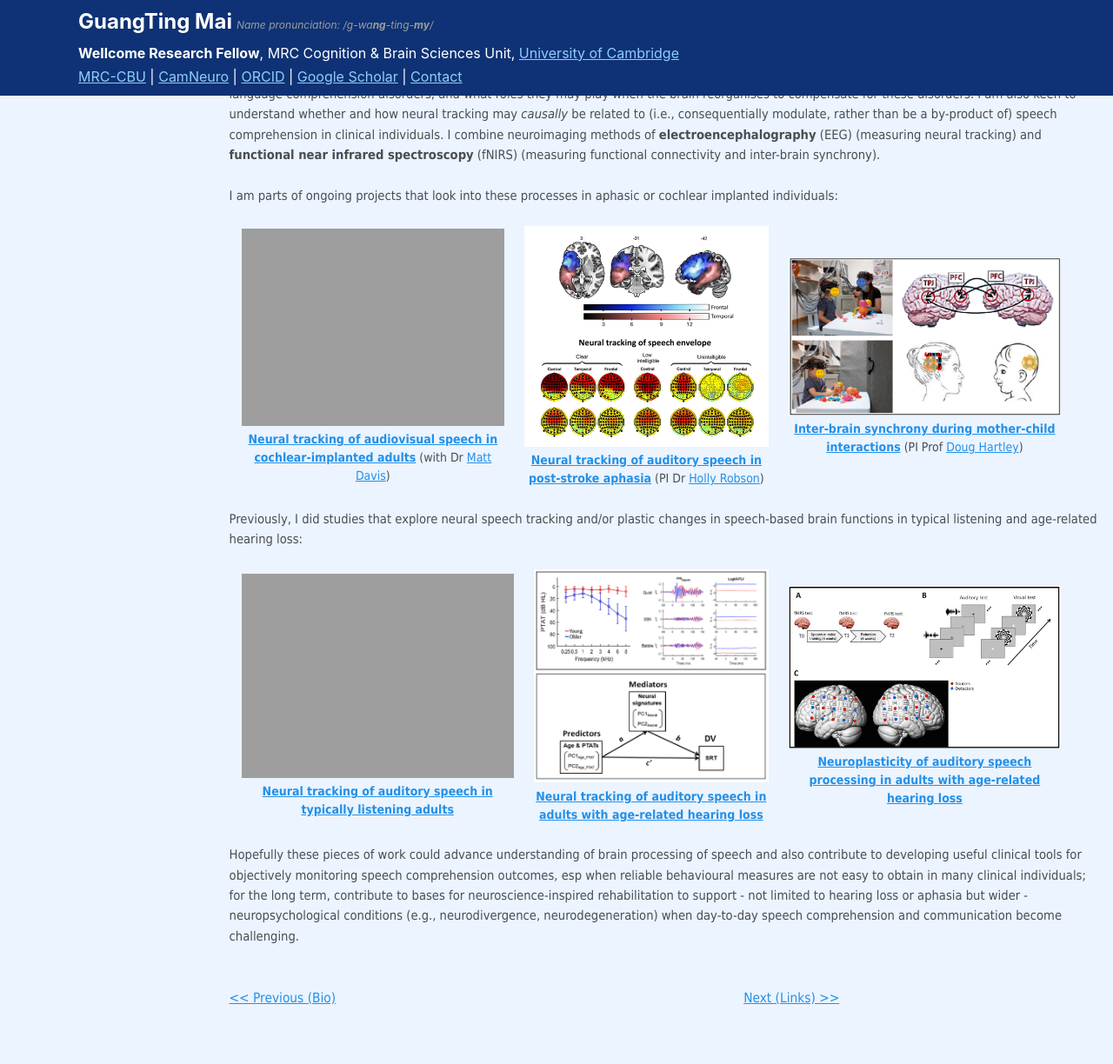
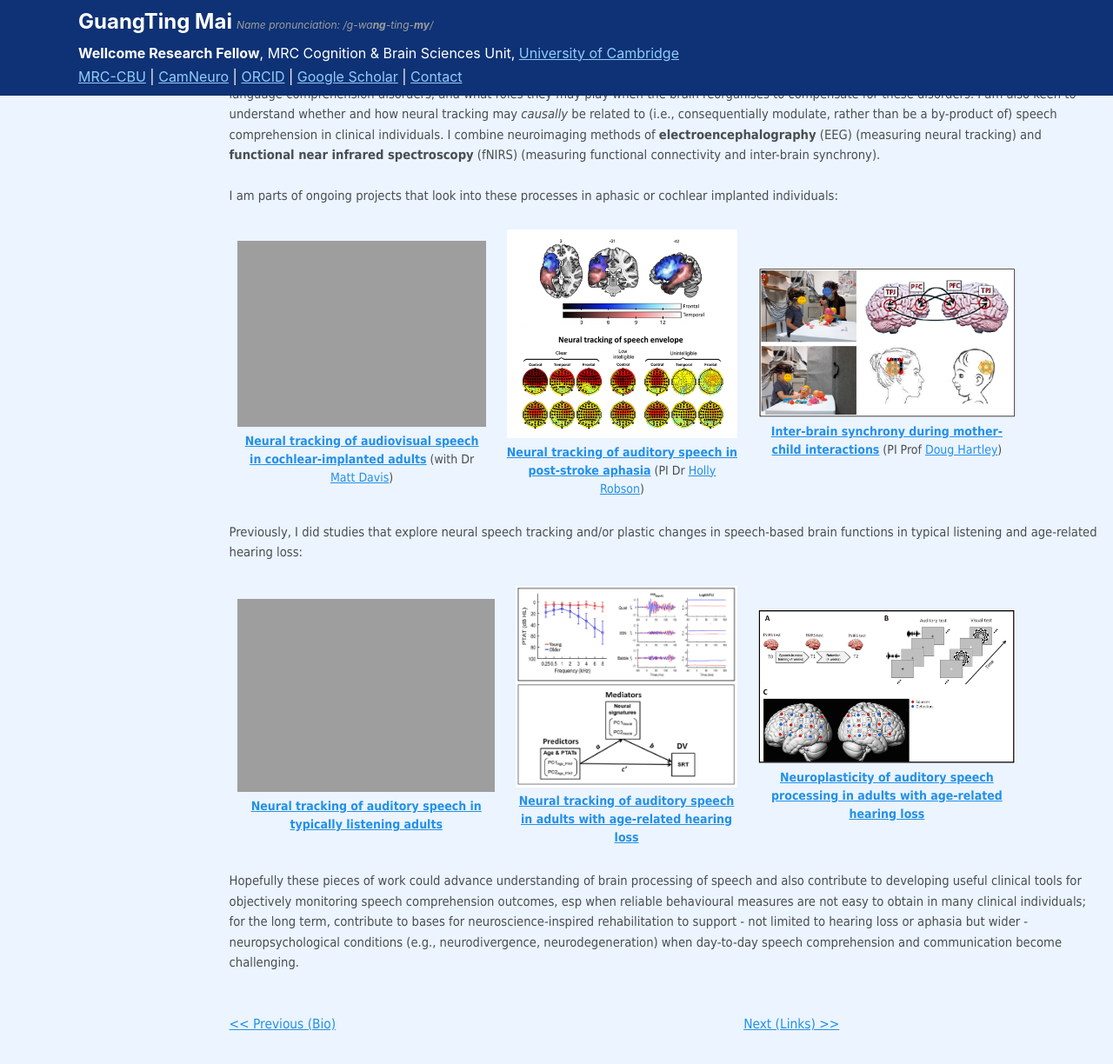
Before and after one commit to guangtingmai/guangtingmai.github.io, a Jekyll site: the page built from _pages/research-content.html, in a window 1280 px wide and 1400 px high, scrolled down 507 px. Shown: the top 1224 px of the window at 87% size. Built offline with Jekyll 4.4.1, drawn with Linux system fonts in a browser that asks for light colours.

Commit message:
Update custom.scss

```diff
--- a/_sass/custom.scss
+++ b/_sass/custom.scss
@@ -125,10 +125,10 @@ div.navigation-row span {
   display: flex !important;
   justify-content: center !important; /* center content horizontally */
   gap: 1.3rem !important;               /* fixed gap, more consistent than % */
-  margin: 1rem 0 !important;         /* top & bottom spacing */
+  margin: 1.5rem 0 !important;         /* top & bottom spacing */
   flex-wrap: wrap;                     /* wrap items if screen is small */
   align-items: center;                 /* vertically center items */
-  width: 120ch !important;
+  width: 90ch !important;
 }
 
 .masthead a,
```
